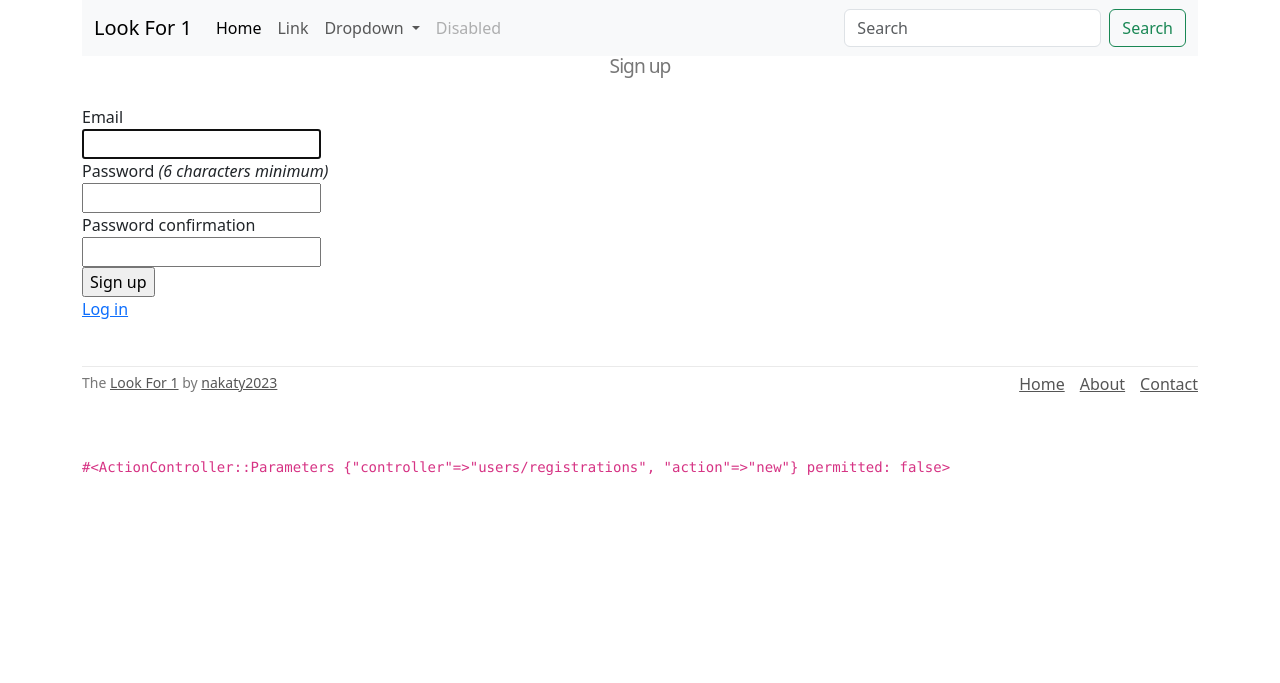
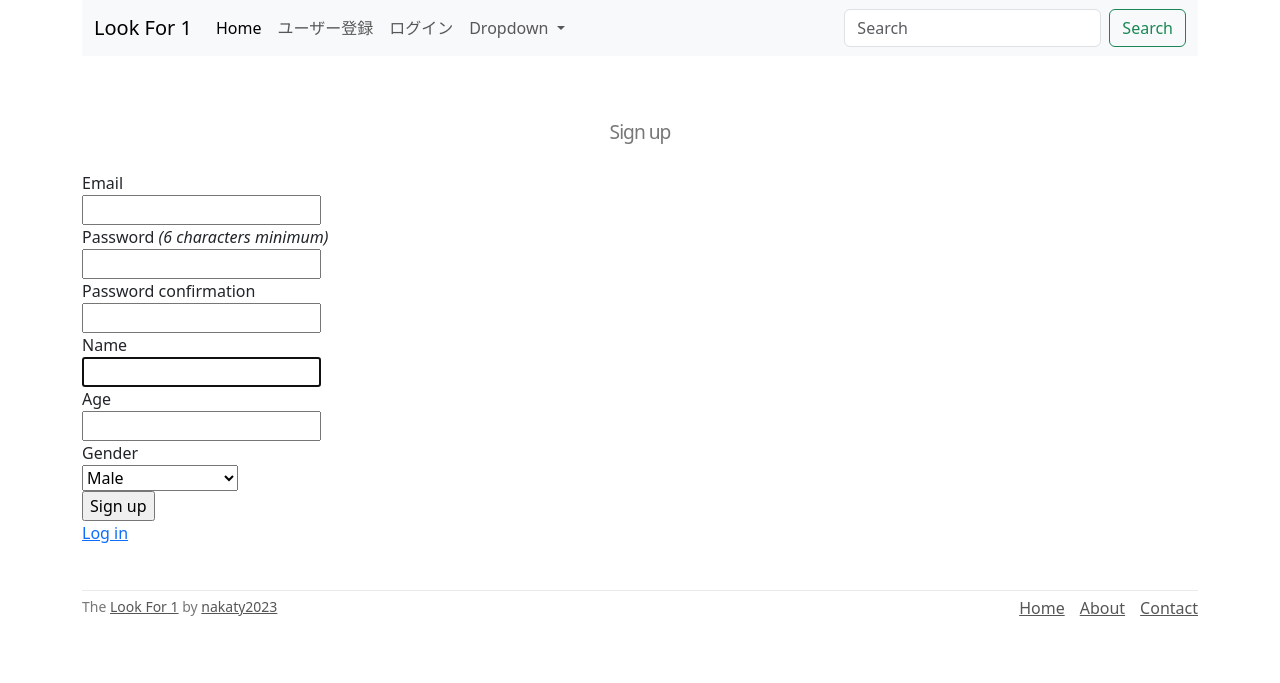
Before and after one commit to nakaty2023/lookfor1, a Rails app: page /users/sign_up in a window 1280 px wide. Shown: the top 683 px of the page. Run offline with Rails 7, Linux system fonts and the light colour scheme; style sheets or scripts are compiled from the project's sources; some libraries are stand-ins or nearby versions.

Commit message:
ユーザー登録ページの作成等 ・ユーザー一覧ページ（仮）の作成 ・性別パラメータを整数で受け取るため、users/registrations_controller.rbのcreateアクションをオーバーライド ・ユーザー登録ページで性別をプルダウン表示するためのヘルパー作成 ・ユーザーモデルのバリデーション設定 ・ログイン有無によってリンクを変更するよう、ヘッダーパーシャルを修正

```diff
--- a/app/controllers/application_controller.rb
+++ b/app/controllers/application_controller.rb
@@ -1,11 +1,5 @@
 class ApplicationController < ActionController::Base
   before_action :configure_permitted_parameters, if: :devise_controller?
-
-  def test
-    item = Item.first
-    user = User.first
-    render html: "#{item.name}-#{item.url} #{user.name}-#{user.email}"
-  end
 
   protected
 
--- a/app/controllers/users_controller.rb
+++ b/app/controllers/users_controller.rb
@@ -1,4 +1,8 @@
 class UsersController < ApplicationController
+  def index
+    @users = User.all
+  end
+
   def show
     @user = User.find(params[:id])
   end
--- a/app/helpers/users_helper.rb
+++ b/app/helpers/users_helper.rb
@@ -1,2 +1,5 @@
 module UsersHelper
+  def gender_options
+    User.genders.map { |key, value| [key.capitalize, value] }
+  end
 end
--- a/app/views/layouts/_header.html.erb
+++ b/app/views/layouts/_header.html.erb
@@ -8,12 +8,22 @@
         </button>
         <div class="collapse navbar-collapse" id="navbarSupportedContent">
           <ul class="navbar-nav me-auto mb-2 mb-lg-0">
-            <li class="nav-item">
-              <a class="nav-link active" aria-current="page" href="#">Home</a>
-            </li>
-            <li class="nav-item">
-              <a class="nav-link" href="#">Link</a>
-            </li>
+            <%= link_to "Home",  root_path, class: "nav-link active" %>
+            <% if user_signed_in? %>
+              <li class="nav-item">
+                <a class="nav-link active" aria-current="page" href=<%= "/users/#{current_user.id}" %>><%= current_user.name %></a>
+              </li>
+              <li class="nav-item">
+                <%= link_to "ログアウト", destroy_user_session_path, method: :delete, data: { turbo_method: :delete }, class: "nav-link" %>
+              </li>
+            <% else %>
+              <li class="nav-item">
+                <%= link_to "ユーザー登録", new_user_registration_path, class: "nav-link" %>
+              </li>
+              <li class="nav-item">
+                <%= link_to "ログイン",  new_user_session_path, class: "nav-link" %>
+              </li>
+            <% end %>
             <li class="nav-item dropdown">
               <a class="nav-link dropdown-toggle" href="#" role="button" data-bs-toggle="dropdown" aria-expanded="false">
                 Dropdown
@@ -25,9 +35,6 @@
                 <li><a class="dropdown-item" href="#">Something else here</a></li>
               </ul>
             </li>
-            <li class="nav-item">
-              <a class="nav-link disabled">Disabled</a>
-            </li>
           </ul>
           <form class="d-flex" role="search">
             <input class="form-control me-2" type="search" placeholder="Search" aria-label="Search">
--- a/app/views/layouts/application.html.erb
+++ b/app/views/layouts/application.html.erb
@@ -12,9 +12,8 @@
   <body>
     <%= render 'layouts/header' %>
     <div class="container">
-      <% flash.each do |message_type, message| %>
-        < class="alert alert-<%= message_type %>"><%= message %></div>
-      <% end %>
+      <p class="notice"><%= notice %></p>
+      <p class="alert"><%= alert %></p>
       <%= yield %>
       <%= render 'layouts/footer' %>
       <%= debug(params) if Rails.env.development? %>
--- a/app/views/users/registrations/new.html.erb
+++ b/app/views/users/registrations/new.html.erb
@@ -1,12 +1,12 @@
 <% provide(:title, 'Sign up') %>
 <h2>Sign up</h2>
 
-<%= form_for(resource, as: resource_name, url: registration_path(resource_name)) do |f| %>
+<%= form_with model: resource, as: resource_name, url: registration_path(resource_name) do |f| %>
   <%= render "users/shared/error_messages", resource: resource %>
 
   <div class="field">
     <%= f.label :email %><br />
-    <%= f.email_field :email, autofocus: true, autocomplete: "email" %>
+    <%= f.email_field :email, autocomplete: "email" %>
   </div>
 
   <div class="field">
@@ -22,6 +22,22 @@
     <%= f.password_field :password_confirmation, autocomplete: "new-password" %>
   </div>
 
+  <div class="field">
+    <%= f.label :name %><br />
+    <%= f.text_field :name, autofocus: true, autocomplete: "name" %>
+  </div>
+
+  <div class="field">
+    <%= f.label :age %><br />
+    <%= f.text_field :age %>
+  </div>
+
+  <div class="field">
+    <%= f.label :gender %><br />
+    <%= f.select :gender, gender_options, {} %>
+  </div>
+
+
   <div class="actions">
     <%= f.submit "Sign up" %>
   </div>
--- a/config/routes.rb
+++ b/config/routes.rb
@@ -1,7 +1,7 @@
 Rails.application.routes.draw do
-  root 'application#test'
+  root 'users#index'
   devise_for :users, controllers: {
     registrations: 'users/registrations'
   }
-  resources :users, only: [:show]
+  resources :users, only: %i[show index]
 end
```
Also changed, not shown: app/controllers/users/registrations_controller.rb (+10 -3 lines), app/models/user.rb (+7 -0 lines), app/views/users/index.html.erb (added, +13 -0 lines), app/views/users/show.html.erb (+9 -6 lines).
